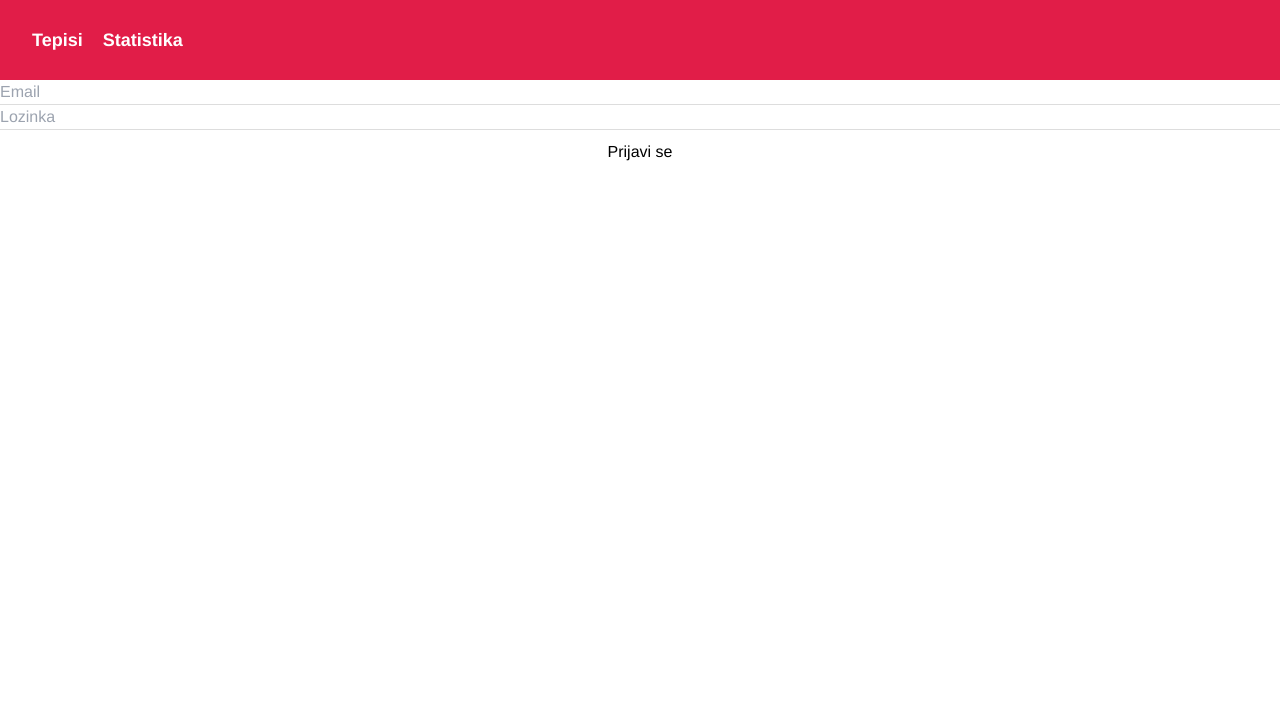
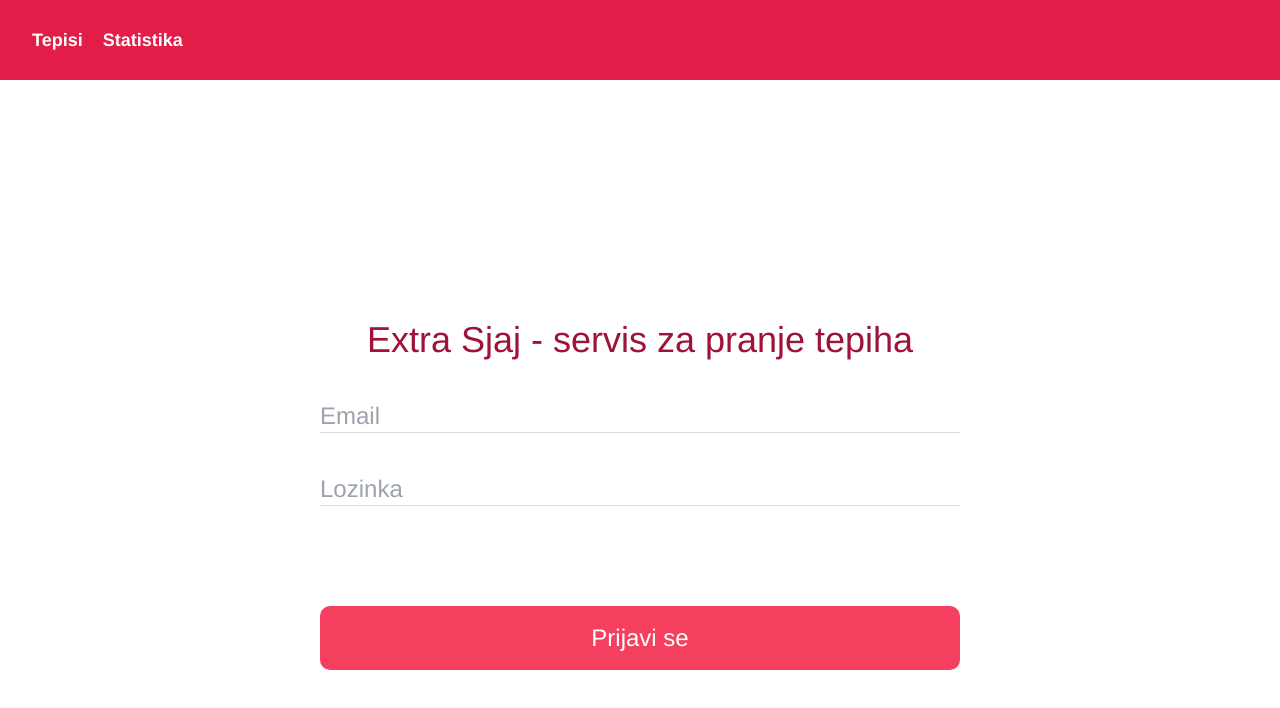
Before and after one commit to ilhankalac/extra-sjaj, a Vue app: page /prijava in a window 1280 px wide. Shown: the top 708 px of the page. Built offline with nearby package versions, Linux system fonts and the light colour scheme; no server answers.

Commit message:
login page redesigned with tailwind

```diff
--- a/src/components/LoginForm.vue
+++ b/src/components/LoginForm.vue
@@ -1,9 +1,10 @@
 <template>
-  <form @submit.prevent="handleSubmit">
+  <form @submit.prevent="handleSubmit" class="mx-20 text-2xl  flex flex-col my-60 sm:mx-10 lg:mx-80 gap-10 ">
+    <p class="text-red-800 text-4xl font-medium">Extra Sjaj - servis za pranje tepiha</p>
     <input type="email" required placeholder="Email" v-model="email" />
     <input type="password" required placeholder="Lozinka" v-model="password" />
     <div class="error">{{ error }}</div>
-    <button>Prijavi se</button>
+    <button class="bg-red-500 hover:bg-red-600 h-16 text-white">Prijavi se</button>
   </form>
 </template>
 
```
